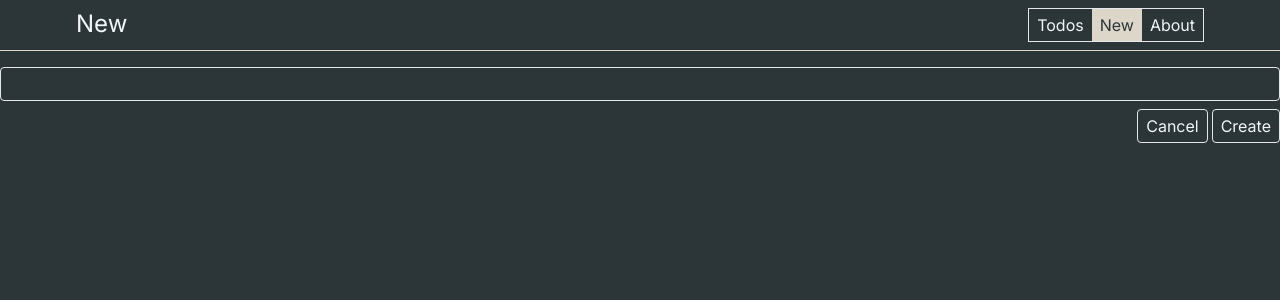
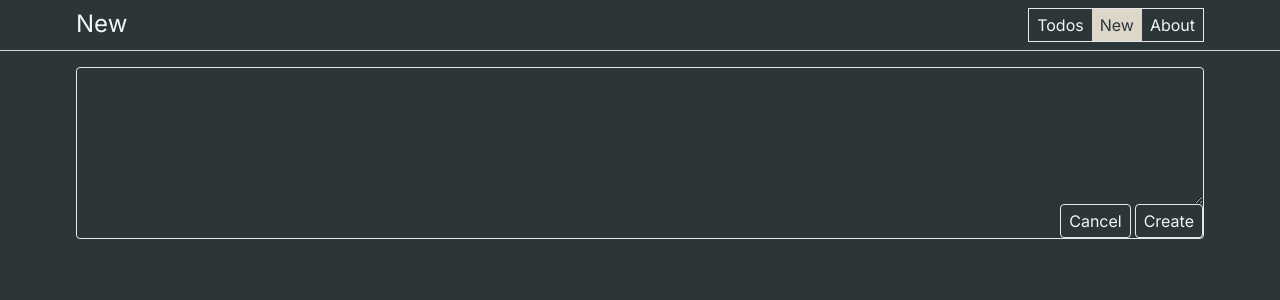
Before and after one commit to TomasJakovlevas/todo_app, a Next.js app: page /new in a window 1280 px wide. Shown: the top 300 px of the page. Built offline with nearby package versions, Linux system fonts and the light colour scheme.

Commit message:
Moved TodoForm to component Created textField to enter note

```diff
--- a/package.json
+++ b/package.json
@@ -11,6 +11,7 @@
   "dependencies": {
     "@prisma/client": "^5.3.1",
     "next": "latest",
+    "prisma": "^5.4.1",
     "react": "latest",
     "react-dom": "latest"
   },
@@ -22,7 +23,6 @@
     "eslint": "latest",
     "eslint-config-next": "latest",
     "postcss": "latest",
-    "prisma": "^5.3.1",
     "tailwindcss": "latest",
     "typescript": "latest"
   }
--- a/src/app/new/page.tsx
+++ b/src/app/new/page.tsx
@@ -1,18 +1,21 @@
 import NavBar from '@/components/NavBar';
+import TodoItemForm from '@/components/TodoForm';
 import { prisma } from '@/db';
-import Link from 'next/link';
 import { redirect } from 'next/navigation';
 
 const createTodo = async (data: FormData) => {
   'use server';
 
   const title = data.get('title')?.valueOf();
+  const note = data.get('note')?.valueOf();
 
-  if (typeof title !== 'string' || title.length === 0) {
-    throw new Error('Invalid title');
-  }
+  if (typeof title !== 'string') return;
+  if (typeof note !== 'string') return;
 
-  await prisma.todo.create({ data: { title, note: '', complete: false } });
+  await prisma.todo.create({
+    data: { title, note, complete: false },
+  });
+
   redirect('/');
 };
 
@@ -20,27 +23,9 @@ const Page = () => {
   return (
     <>
       <NavBar title='New' />
-      <form action={createTodo} className='flex gap-2 flex-col'>
-        <input
-          type='text'
-          name='title'
-          className='bg-transparent border rounded px-2 py-1 outline-none'
-        />
-        <div className='flex gap-1 justify-end'>
-          <Link
-            href={'..'}
-            className='border px-2 py-1 rounded hover:bg-slate-700'
-          >
-            Cancel
-          </Link>
-          <button
-            type='submit'
-            className='border px-2 py-1 rounded hover:bg-slate-700'
-          >
-            Create
-          </button>
-        </div>
-      </form>
+      <section className='container max-w-6xl mx-auto px-3'>
+        <TodoItemForm submit={createTodo} />
+      </section>
     </>
   );
 };
--- a/src/app/page.tsx
+++ b/src/app/page.tsx
@@ -6,7 +6,7 @@ const Home = () => {
   return (
     <>
       <NavBar title='Todos' />
-      <section className='container max-w-6xl mx-auto'>
+      <section className='container max-w-6xl mx-auto px-3'>
         <Suspense fallback={<div>loading...</div>}>
           <TodoList />
         </Suspense>
--- /dev/null
+++ b/src/components/TodoForm.tsx
@@ -0,0 +1,56 @@
+'use client';
+
+import Link from 'next/link';
+
+type TodoFormType = {
+  submit: (data: FormData) => void;
+};
+
+const TodoForm = ({ submit }: TodoFormType) => {
+  const handleKeyDown = (e: React.KeyboardEvent<HTMLElement>) => {
+    if (e.key === 'Enter') {
+      e.preventDefault();
+    }
+  };
+
+  const handleTextAreaKeyDown = (e: React.KeyboardEvent<HTMLElement>) => {
+    const target = e.target as HTMLTextAreaElement;
+
+    e.key === 'Enter' && (target.value += '\n');
+  };
+
+  return (
+    <form
+      action={submit}
+      onKeyDown={handleKeyDown}
+      className='flex flex-col border rounded'
+    >
+      <input
+        type='text'
+        name='title'
+        className='bg-transparent px-2 py-1 outline-none text-xl font-semibold'
+      />
+      <textarea
+        onKeyDown={handleTextAreaKeyDown}
+        name='note'
+        className='bg-transparent px-2 py-1 outline-none h-[100px] '
+      />
+      <div className='flex gap-1 justify-end'>
+        <Link
+          href={'..'}
+          className='border px-2 py-1 rounded hover:bg-slate-700'
+        >
+          Cancel
+        </Link>
+        <button
+          type='submit'
+          className='border px-2 py-1 rounded hover:bg-slate-700'
+        >
+          Create
+        </button>
+      </div>
+    </form>
+  );
+};
+
+export default TodoForm;
--- a/src/components/TodoItem.tsx
+++ b/src/components/TodoItem.tsx
@@ -6,7 +6,7 @@ import { useState } from 'react';
 type TodoItemProps = {
   id: string;
   title: string;
-  note: string;
+  note: string | null;
   complete: boolean;
   createdAt: Date;
   updatedAt: Date;
@@ -20,7 +20,6 @@ const TodoItem = ({
   title,
   note,
   complete,
-  createdAt,
   updatedAt,
   toggleTodo,
   deleteTodo,
@@ -81,7 +80,7 @@ const TodoItem = ({
             })}
           </div>
         </div>
-        <p>{note}</p>
+        <p>{note && note}</p>
         <div className='flex justify-end gap-2'>
           {editMode ? (
             <>
--- a/src/components/TodoList.tsx
+++ b/src/components/TodoList.tsx
@@ -47,7 +47,7 @@ const TodoList = async () => {
   const todos = await getAllTodos();
 
   return (
-    <ul className='pl-4 flex flex-col gap-2'>
+    <ul className='flex flex-col gap-2'>
       {todos.map((todo) => (
         <TodoItem
           key={todo.id}
```
Also changed, not shown: 2 other files (tests, documents, lock files or other folders).
